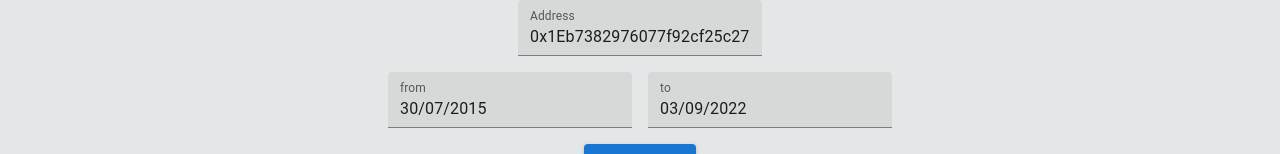
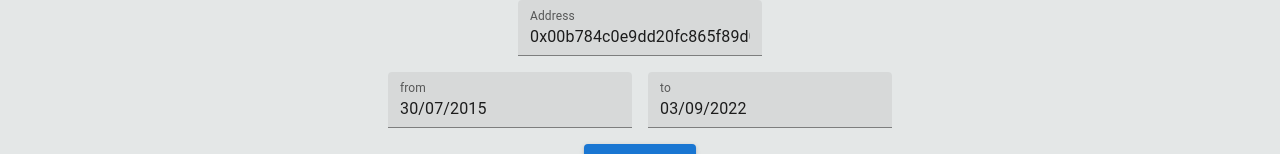
Before and after one commit to Digital-Avatars-and-Robotics/hodler, a React (Create React App) app: page / in a window 1280 px wide. Shown: the top 154 px of the page. Built offline with nearby package versions, Linux system fonts and the light colour scheme.

Commit message:
npm commands

```diff
--- a/package.json
+++ b/package.json
@@ -35,7 +35,7 @@
     "web-vitals": "^2.1.4"
   },
   "scripts": {
-    "start": "react-scripts start",
+    "start": "react-scripts start & node ./src/backend/chainReader.js",
     "build": "react-scripts build",
     "test": "react-scripts test",
     "eject": "react-scripts eject"
--- a/src/backend/chainReader.js
+++ b/src/backend/chainReader.js
@@ -263,7 +263,6 @@ export async function chainReaderMain(_startDate, _endDate, _contractAddress){
     const startDate = moment(_startDate);
     const endDate = moment(_endDate);
     const [startBlock, endBlock] = await dateToBlock(startDate, endDate);
-    console.log(startDate);
     //const contractAddress = "0x00b784c0e9dd20fc865f89d05d0ce4417efb77a9";
     const contractAddress = _contractAddress;
     const txs = await getTransactions(contractAddress,startBlock,endBlock,false);
@@ -273,10 +272,8 @@ export async function chainReaderMain(_startDate, _endDate, _contractAddress){
 
 app.get('/getHodlers', async (req, res) => {
     const data = req.query;
-    console.log(data);
 
     const response = await chainReaderMain(data.startDate, data.endDate, data.contractAddress);
-    console.log(response)
     res.send({hodlers: response});
 
 })
--- a/src/helper/Store.js
+++ b/src/helper/Store.js
@@ -4,7 +4,7 @@ import { createData } from '../components/Leaderboard'
 const initialState = {
     startDate: new Date(2015,6,30),
     endDate: Date(),
-    contractAddress: '0x1Eb7382976077f92cf25c27CC3b900a274FD0012',
+    contractAddress: '0x00b784c0e9dd20fc865f89d05d0ce4417efb77a9',
     hodlers: [
     ],
     toggleButton: false
```
